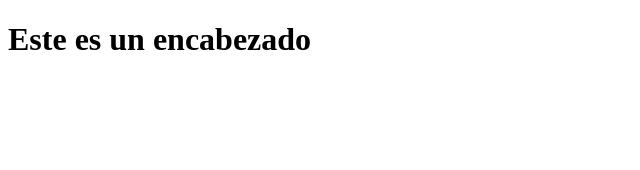
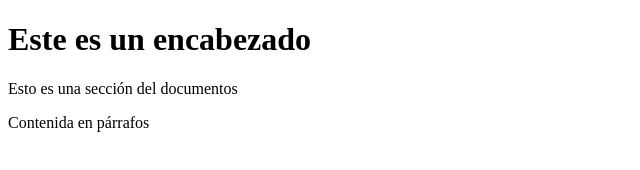
Before and after one commit to Larc1191/Primero, a plain HTML site: page index.html in a window 1280 px wide. Shown: the whole page, without its empty margins (0-640 px from the left). Drawn offline with Linux system fonts and the light colour scheme.

Commit message:
He agragado una sección, articulo y dos párrafo

```diff
--- a/index.html
+++ b/index.html
@@ -9,6 +9,12 @@
 <body>
 
 <h1>Este es un encabezado </h1>
+<sectio>
+<article>
+<p>Esto es una sección del documentos</p>
+<p>Contenida en párrafos</p>
+</article>
+</section>
 
 </body>
 
```
